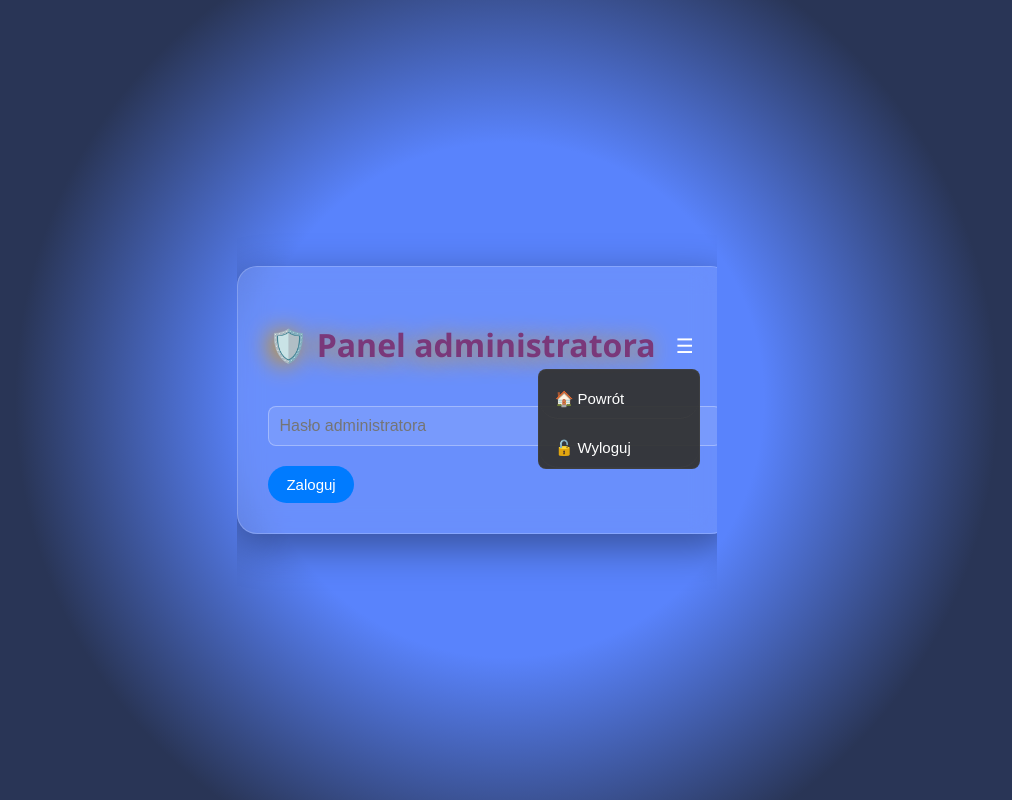
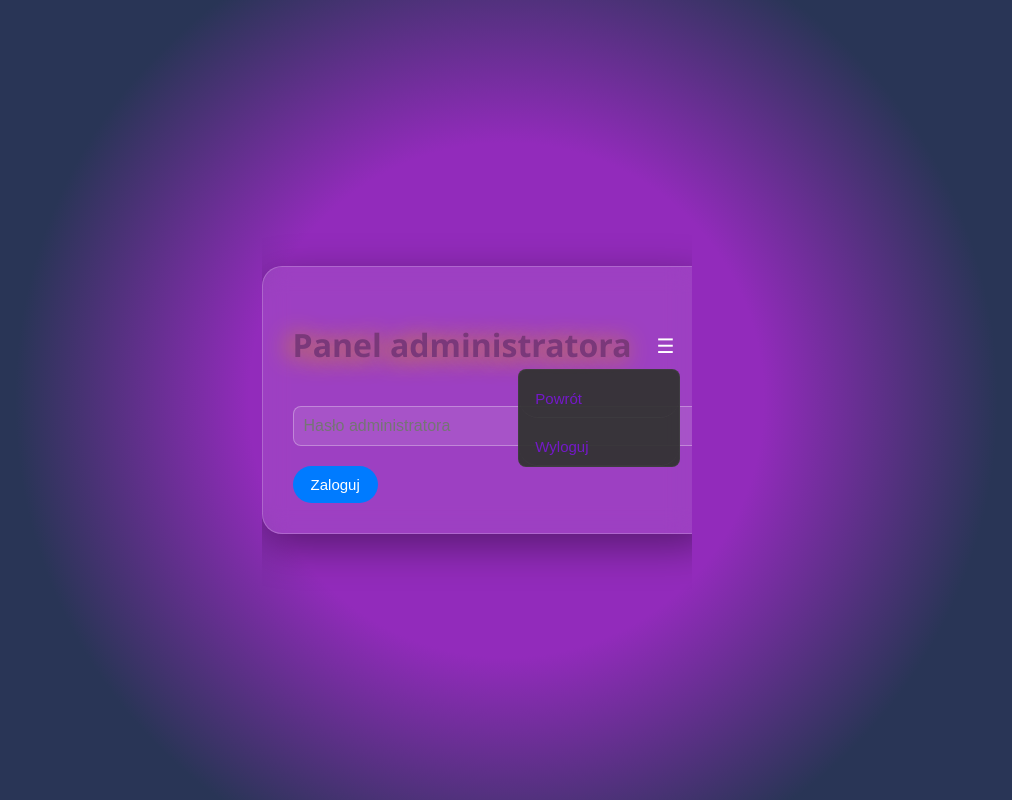
Before and after one commit to NovaPlanet211/filebeam-frontend, a React (Create React App) app: page /#/admin in a window 1280 px wide. Both pictures are taken after a click on the button "menu". Shown: the whole page, without its empty margins (163-1175 px from the left). Built offline with nearby package versions, Linux system fonts and the light colour scheme.

Commit message:
nowe funkcje

```diff
--- a/src/AdminPanel.css
+++ b/src/AdminPanel.css
@@ -4,7 +4,7 @@ html, body {
   margin: 0;
   padding: 0;
   background-color: rgba(89, 131, 252, 1);
-  background-image: radial-gradient(circle, rgba(89, 131, 252, 1) 33%, rgba(41, 53, 86, 1) 63%);
+  background-image: radial-gradient(circle, rgb(146, 43, 187) 33%, rgba(41, 53, 86, 1) 63%);
   background-size: cover;
   background-repeat: no-repeat;
   background-attachment: fixed;
--- a/src/AdminPanel.jsx
+++ b/src/AdminPanel.jsx
@@ -115,7 +115,7 @@ export default function AdminPanel() {
     <div className="admin-panel">
       {/* Pasek górny */}
       <div style={{ display: "flex", justifyContent: "space-between", alignItems: "center", marginBottom: 10 }}>
-        <h2>🛡️ Panel administratora</h2>
+        <h2>Panel administratora</h2>
         <div style={{ position: "relative" }}>
           <button
             onClick={() => setMenuOpen((s) => !s)}
@@ -148,13 +148,13 @@ export default function AdminPanel() {
                 onClick={() => { navigate("/"); setMenuOpen(false); }}
                 style={menuItemStyle}
               >
-                🏠 Powrót
+                Powrót
               </button>
               <button
                 onClick={() => { handleLogout(); setMenuOpen(false); }}
                 style={menuItemStyle}
               >
-                🔓 Wyloguj
+                Wyloguj
               </button>
             </div>
           )}
@@ -244,7 +244,7 @@ const menuItemStyle = {
   padding: "10px 16px",
   background: "none",
   border: "none",
-  color: "#fff",
+  color: "#7419c9ff",
   textAlign: "left",
   cursor: "pointer",
   borderBottom: "1px solid rgba(68,68,68,0.4)"
```
